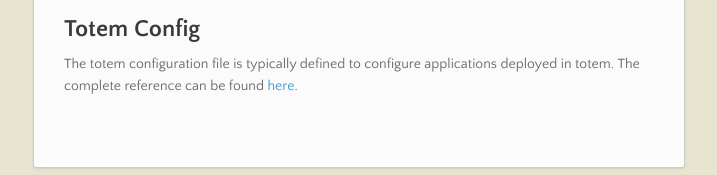
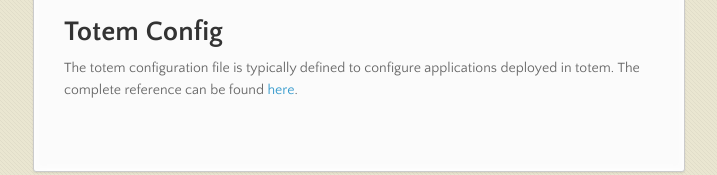
Before and after one commit to totem/totem.github.io, a plain HTML site: page index.html in a window 1280 px wide. Shown: the part 2068-2243 px from the top of the page, without its empty margins (282-999 px from the left). Drawn offline with nearby package versions, Linux system fonts and the light colour scheme.

```diff
--- a/index.html
+++ b/index.html
@@ -95,8 +95,8 @@
 <a href="https://github.com/totem/fleet-templates"><strong>Fleet Templates</strong></a>: Jinja based fleet unit files that gets deployed to CoreOS cluster. Some of the default templates are already provided, but one may choose to have his/her own custom templates.</li>
 </ul>
 
-<h2>
-<a id="totem-config" class="anchor" href="#totem-config" aria-hidden="true"><span class="octicon octicon-link"></span></a>Totem Config</h2>
+<h1>
+<a id="totem-config" class="anchor" href="#totem-config" aria-hidden="true"><span class="octicon octicon-link"></span></a>Totem Config</h1>
 
 <p>The totem configuration file is typically defined to configure applications deployed in totem. The complete reference can be found <a href="https://github.com/totem/totem.github.io/tree/master/config">here</a>.</p>
       </section>
```
Also changed, not shown: params.json (+1 -1 lines).
